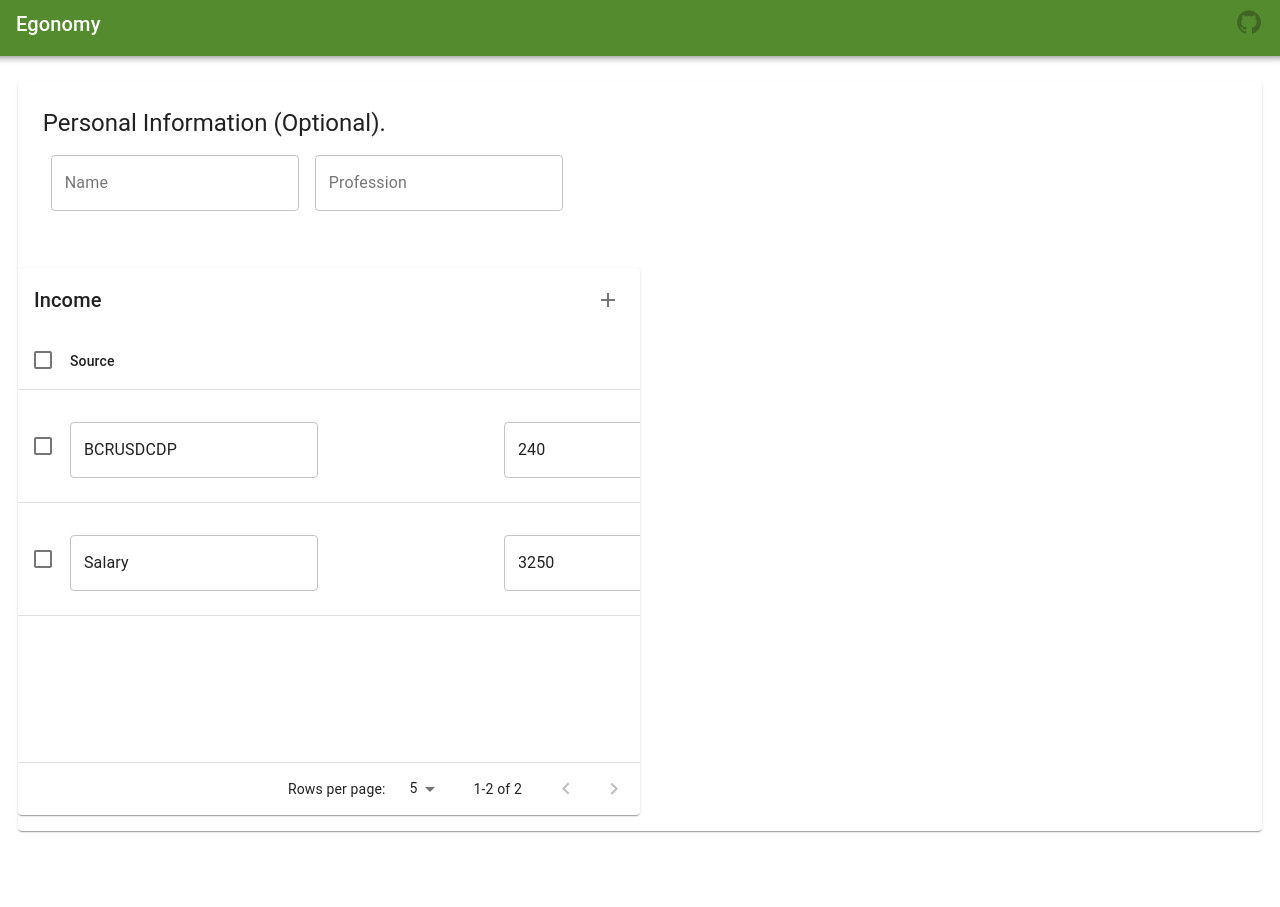
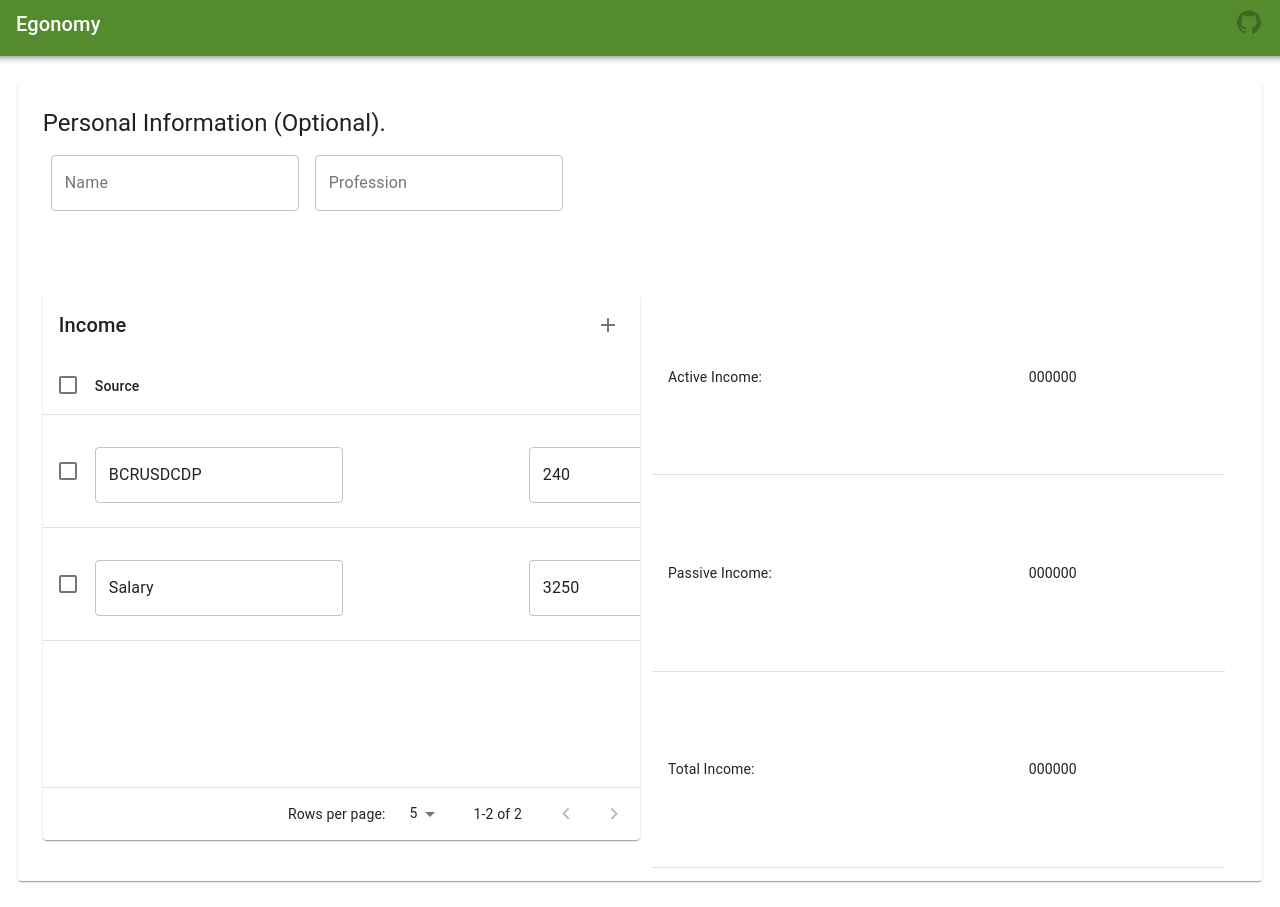
Before and after one commit to itsca/cashflowmeter, a React (Create React App) app: page /calculator in a window 1280 px wide. Before the commit the page ends 857 px from the top, so only its background shows below. Built offline with nearby package versions, Linux system fonts and the light colour scheme.

Commit message:
• Adds Income and IncomeSummary Components

```diff
--- /dev/null
+++ b/src/Components/Income/Income/Income.tsx
@@ -0,0 +1,53 @@
+import React from 'react';
+import { Grid } from '@material-ui/core';
+import SummaryTable, { SummaryTableRowData } from '../../SummaryTable/SummaryTable';
+import { makeStyles } from '@material-ui/styles';
+import IncomeSummary from '../IncomeSummary/IncomeSummary/IncomeSummary';
+
+
+const useStyles = makeStyles({
+  root: {
+    padding: '2%'
+  }
+});
+
+const Income: React.FC = () => {
+
+
+  const classes = useStyles();
+
+  //TODO: MOVE THIS TO REQUEST FROM API
+  // [
+  //   createRowData('Salary', 2600),
+  //   createRowData('BCRUSDCDP', 240)
+  // ]
+  const initialIncomeValues: SummaryTableRowData[] = [
+    {
+      name: 'Salary',
+      amount: 3250,
+      id: '1'
+    },
+    {
+      name: 'BCRUSDCDP',
+      amount: 240,
+      id: '2'
+    }
+  ]
+
+
+  return (
+    <Grid className={classes.root + ' Income'} container>
+      <Grid item xs={6}>
+        <SummaryTable
+          initialValues={initialIncomeValues}
+          onValuesChange={(updatedFormValues) => console.log('New Income Values: ', updatedFormValues)}
+        />
+      </Grid>
+      <Grid item xs={6}>
+        <IncomeSummary />
+      </Grid>
+    </Grid>
+  );
+}
+
+export default Income;
--- /dev/null
+++ b/src/Components/Income/IncomeSummary/IncomeSummary/IncomeSummary.tsx
@@ -0,0 +1,53 @@
+import React from 'react';
+import { Grid, Table, TableBody, TableRow, TableCell } from '@material-ui/core';
+import { makeStyles } from '@material-ui/styles';
+
+const useStyles = makeStyles({
+  root: {
+    height: '100%',
+    padding: '2%'
+  },
+  table: {
+    height: '100%'
+  }
+});
+
+const IncomeSummary: React.FC = () => {
+
+  const classes = useStyles();
+
+  return (
+    <Grid className={classes.root}>
+       <Table className={classes.table}>
+          <TableBody>
+            <TableRow>
+              <TableCell>
+                Active Income:
+              </TableCell>
+              <TableCell>
+                000000
+              </TableCell>
+            </TableRow>
+            <TableRow>
+              <TableCell>
+                Passive Income:
+              </TableCell>
+              <TableCell>
+                000000
+              </TableCell>
+            </TableRow>
+            <TableRow>
+              <TableCell>
+                Total Income:
+              </TableCell>
+              <TableCell>
+                000000
+              </TableCell>
+            </TableRow>
+          </TableBody>
+        </Table>
+    </Grid>
+  );
+}
+
+export default IncomeSummary;
--- a/src/Containers/Calculator/Calculator.tsx
+++ b/src/Containers/Calculator/Calculator.tsx
@@ -3,7 +3,7 @@ import Typography from '@material-ui/core/Typography';
 import { Grid, List, ListItem, ListItemText, Paper, Button, Divider, Card } from '@material-ui/core';
 import { makeStyles } from '@material-ui/core/styles';
 import PersonalInfo from '../../Components/PersonalInfo/PersonalInfo';
-import SummaryTable, { SummaryTableRowData } from '../../Components/SummaryTable/SummaryTable';
+import Income from '../../Components/Income/Income/Income';
 
 const useStyles = makeStyles({
   root: {
@@ -15,37 +15,12 @@ const Calculator: React.FC = () => {
 
   const classes = useStyles();
 
-  //TODO: MOVE THIS TO REQUEST FROM API
-  // [
-  //   createRowData('Salary', 2600),
-  //   createRowData('BCRUSDCDP', 240)
-  // ]
-  const initialIncomeValues: SummaryTableRowData[] = [
-    {
-      name: 'Salary',
-      amount: 3250,
-      id: '1'
-    },
-    {
-      name: 'BCRUSDCDP',
-      amount: 240,
-      id: '2'
-    }
-  ]
-
   return (
     <Grid item xs={12} className={classes.root}>
       <Grid item xs={12}>
         <Card>
           <PersonalInfo />
-          <Grid container>
-            <Grid item xs={6}>
-              <SummaryTable
-                initialValues={initialIncomeValues}
-                onValuesChange={(updatedFormValues) => console.log('New Income Values: ', updatedFormValues)}
-              />
-            </Grid>
-          </Grid>
+          <Income />
         </Card>
       </Grid>
     </Grid>
```
Also changed, not shown: 2 other files (tests, documents, lock files or other folders).
